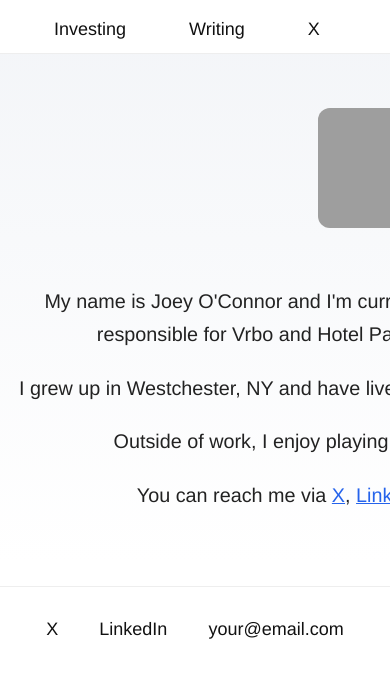
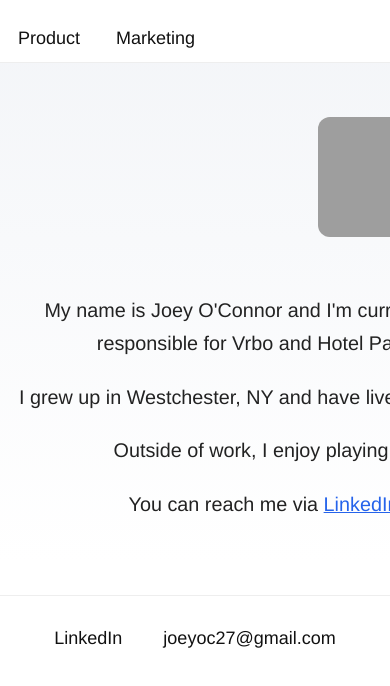
Before and after one commit to joeyoc27/joc-portfolio, an Astro site: page / in a window 390 px wide. Shown: the part 38-724 px from the top of the page. Built offline with nearby package versions, Linux system fonts and the light colour scheme; Astro itself is replaced by a stand-in of ours; grey boxes are pictures that could not be loaded.

Commit message:
style changes, link updates, headshot

```diff
--- a/src/components/Footer.astro
+++ b/src/components/Footer.astro
@@ -4,9 +4,8 @@ const today = new Date();
 
 <footer>
 	<div class="footer-links">
-		<a href="https://x.com/yourhandle" target="_blank">X</a>
-		<a href="https://linkedin.com/in/yourprofile" target="_blank">LinkedIn</a>
-		<a href="mailto:your@email.com">your@email.com</a>
+		<a href="https://www.linkedin.com/in/joeyoc27/" target="_blank">LinkedIn</a>
+		<a href="mailto:joeyoc27@gmail.com">joeyoc27@gmail.com</a>
 	</div>
 </footer>
 <style>
@@ -27,6 +26,5 @@ const today = new Date();
 	}
 	.footer-links a:hover {
 		color: #f38020;
-		text-decoration: underline;
 	}
 </style>
--- a/src/components/Header.astro
+++ b/src/components/Header.astro
@@ -9,9 +9,8 @@ import { SITE_TITLE } from '../consts';
 			<a href="/">Joey O'Connor</a>
 		</div>
 		<div class="nav-links">
-			<a href="/investing">Investing</a>
-			<a href="/writing">Writing</a>
-			<a href="https://x.com/yourhandle" target="_blank" rel="noopener">X</a>
+			<a href="/blog">Product</a>
+			<a href="/about">Marketing</a>
 		</div>
 	</nav>
 </header>
@@ -23,11 +22,12 @@ import { SITE_TITLE } from '../consts';
 	}
 	nav {
 		display: flex;
-		justify-content: space-between;
+		justify-content: flex-start;
 		align-items: center;
 		max-width: 900px;
 		margin: 0 auto;
 		padding: 0 1em;
+		gap: 2em;
 	}
 	.site-title a {
 		font-size: 1.1em;
@@ -36,8 +36,11 @@ import { SITE_TITLE } from '../consts';
 		font-weight: 400;
 		letter-spacing: 0.01em;
 	}
+	.nav-links {
+		display: flex;
+		gap: 2em;
+	}
 	.nav-links a {
-		margin-left: 2em;
 		color: #111;
 		text-decoration: none;
 		font-weight: 400;
@@ -45,19 +48,20 @@ import { SITE_TITLE } from '../consts';
 	}
 	.nav-links a:hover, .nav-links a.active {
 		color: #f38020;
-		text-decoration: underline;
 	}
-	@media (max-width: 600px) {
+	@media (max-width: 700px) {
 		nav {
 			flex-direction: column;
 			align-items: flex-start;
+			gap: 0.5em;
+		}
+		.site-title {
+			margin-bottom: 0.5em;
 		}
 		.nav-links {
-			margin-top: 0.5em;
+			flex-direction: row;
+			gap: 2em;
 			width: 100%;
-			display: flex;
-			justify-content: flex-start;
-			gap: 1.5em;
 		}
 	}
 </style>
--- a/src/pages/index.astro
+++ b/src/pages/index.astro
@@ -14,13 +14,13 @@ import { SITE_TITLE, SITE_DESCRIPTION } from '../consts';
 		<Header />
 		<main class="profile-main">
 			<div class="profile-img">
-				<img src="/images/your-photo.jpg" alt="Joey O'Connor" />
+				<img src="/images/headshot.png" alt="Joey O'Connor" />
 			</div>
 			<div class="profile-text">
 				<p>My name is Joey O'Connor and I'm currently a Product Manager at Expedia, responsible for Vrbo and Hotel Partner acquisition and retention.</p>
 				<p>I grew up in Westchester, NY and have lived in Austin, TX for the past three years.</p>
 				<p>Outside of work, I enjoy playing tennis, pickleball, and poker.</p>
-				<p>You can reach me via <a href="https://x.com/yourhandle" target="_blank">X</a>, <a href="https://linkedin.com/in/yourprofile" target="_blank">LinkedIn</a>, or <a href="mailto:your@email.com">your@email.com</a>.</p>
+				<p>You can reach me via <a href="https://www.linkedin.com/in/joeyoc27/" target="_blank">LinkedIn</a>, or <a href="mailto:joeyoc27@gmail.com">joeyoc27@gmail.com</a>.</p>
 			</div>
 		</main>
 		<Footer />
```
Also changed, not shown: public/headshot.png (added).
